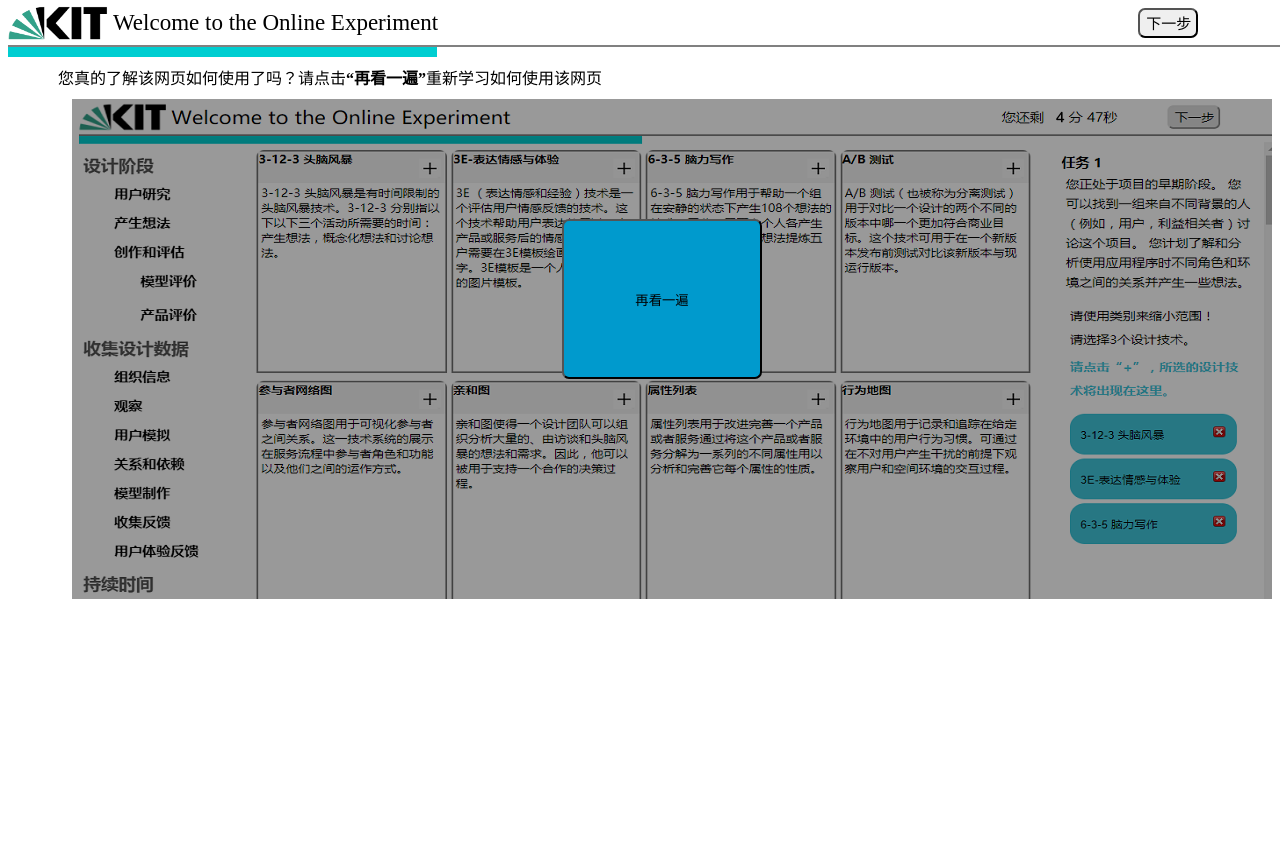
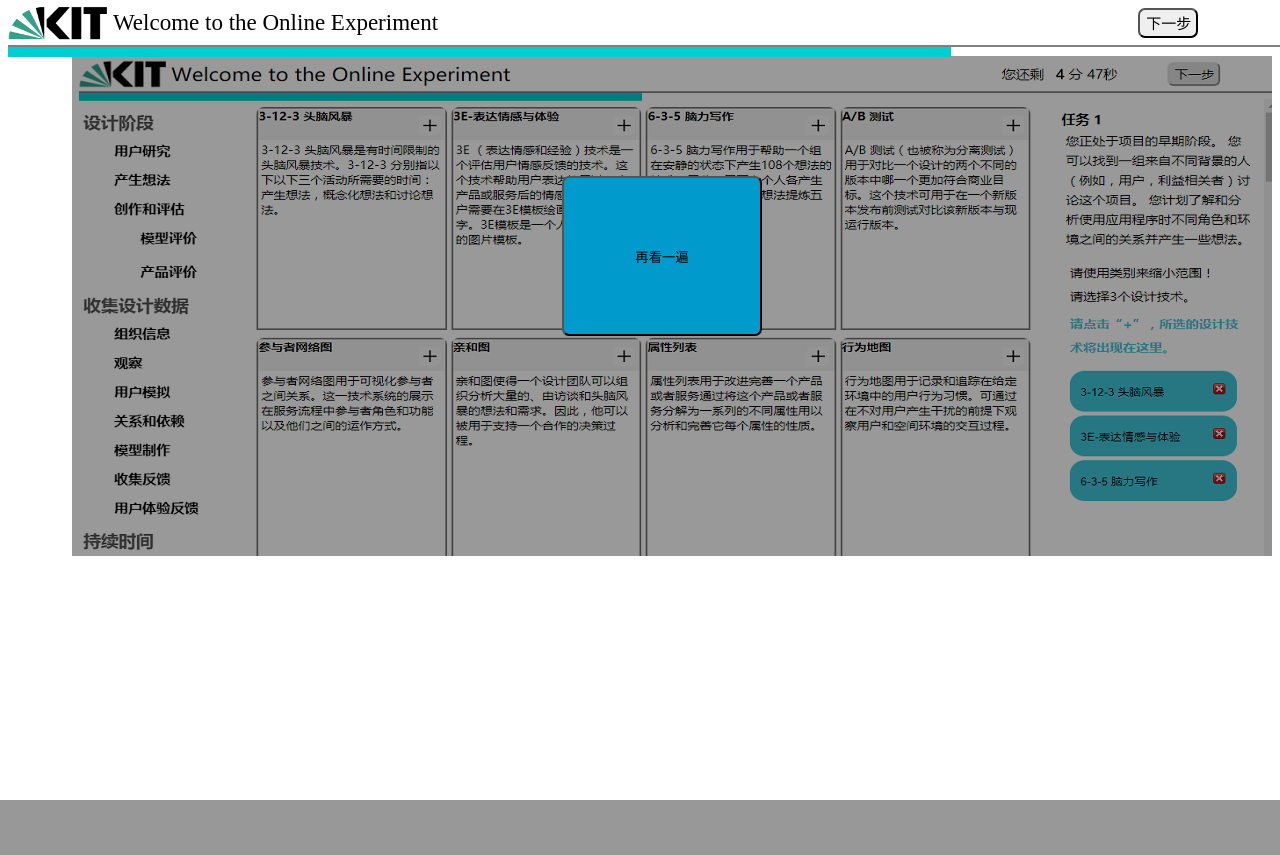
Before and after one commit to mutig0623/Onlinetool, a Django app: template templates/HTML/CH/Bottom-up/intro-again.html in a window 1280 px wide. After the commit the page ends 800 px from the top, so only its background shows below. Run offline with Django 3.2, Linux system fonts and the light colour scheme; the template is opened without the code that fills it, so the values that code supplies are empty; parts of the project's set-up code (start-up, migrations or seed data) failed here and were passed over.

Commit message:
version 10

```diff
--- a/templates/HTML/CH/Bottom-up/intro-again.html
+++ b/templates/HTML/CH/Bottom-up/intro-again.html
@@ -1,5 +1,5 @@
 <!DOCTYPE html>
-<html style="height: 100%">
+<html style="overflow-y: hidden;">
 {% load staticfiles %}
 <head>
     <meta name="renderer" content="webkit">
@@ -9,7 +9,7 @@
     <title>Introduction</title>
 </head>
 <body>
-<form method="post" action="{% url 'classification:Chintroup' %}" onsubmit="return remindingcnup()">
+<form method="post" action="{% url 'classification:Chintroup' %}" onsubmit="return remindingcnup()" class="introde-form">
 {% csrf_token %}
 	<div class="header">  <!-- logo部分 -->
 			<div class="kitlogo"><img src="{% static 'img/kit2.png' %}">
@@ -18,13 +18,12 @@
              {% csrf_token   %}
              <input type="submit" name="" value="下一步" id="butt-next" >
 	</div>
-</form>
 
-	<div class="bannder5">
+	<div class="bannder11">
 
 	</div>
 
-	<div class="mainbody">
+	<div class="introde-page">
 		<p>您真的了解该网页如何使用了吗？请点击<span id="sti">“再看一遍”</span>重新学习如何使用该网页</p>
 		<div class="back-bottom">
 	  		<div><input type="button" name="" value="显示介绍" id="showbutttest" onclick="removebuttonimg()"></div>
@@ -53,5 +52,6 @@
 	  		</div>
         </div>
     </div>
+</form>
 </body>
 </html>
```
